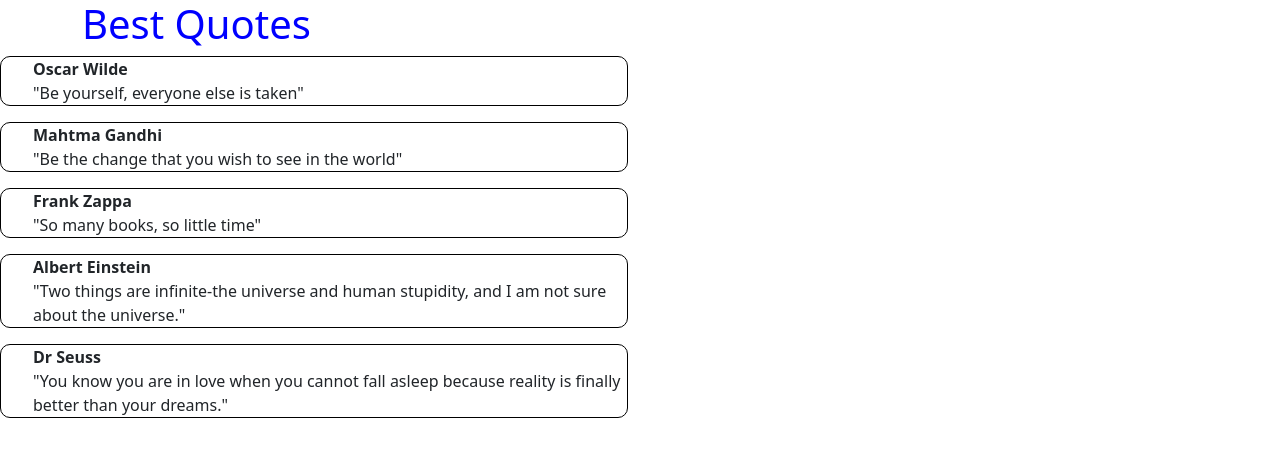
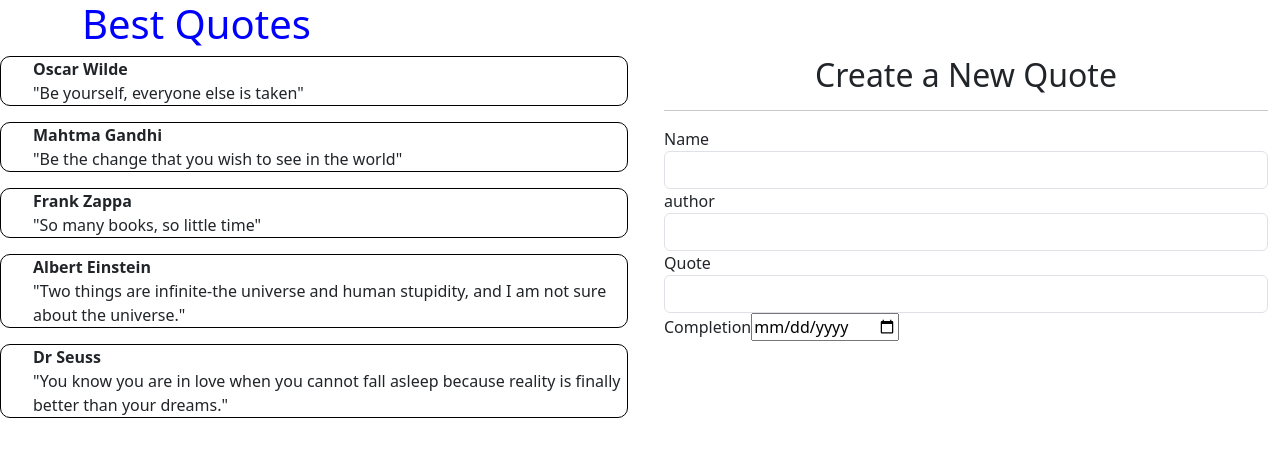
Before and after one commit to CheropS/best-quotes, an Angular app: page / in a window 1280 px wide. Shown: the top 456 px of the page. Built offline with nearby package versions, Linux system fonts and the light colour scheme.

Commit message:
Added form components including on app.module.ts

```diff
--- a/src/app/app.module.ts
+++ b/src/app/app.module.ts
@@ -1,5 +1,6 @@
 import { NgModule } from '@angular/core';
 import { BrowserModule } from '@angular/platform-browser';
+import { FormsModule } from '@angular/forms';
 
 import { AppRoutingModule } from './app-routing.module';
 import { AppComponent } from './app.component';
@@ -16,7 +17,8 @@ import { QuoteFormComponent } from './quote-form/quote-form.component';
   ],
   imports: [
     BrowserModule,
-    AppRoutingModule
+    AppRoutingModule,
+    FormsModule
   ],
   providers: [],
   bootstrap: [AppComponent]
--- a/src/app/quote/quote.component.html
+++ b/src/app/quote/quote.component.html
@@ -15,6 +15,6 @@
 </div>
   </div>
   <div class="col-md-6">
-
+<app-quote-form></app-quote-form>
   </div>
 </div>
```
